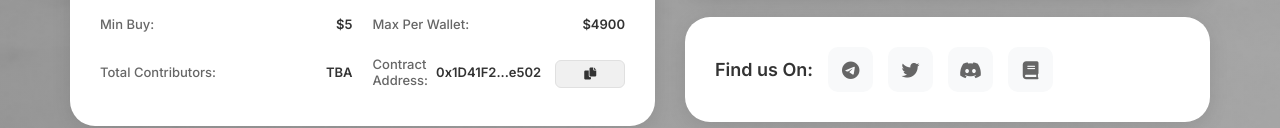
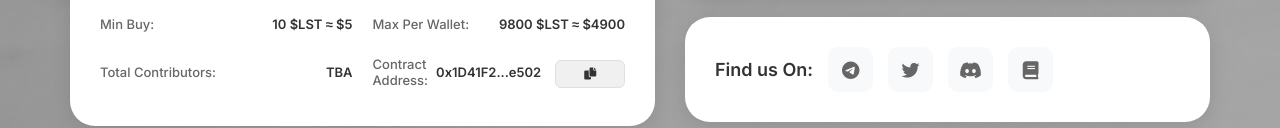
Before and after one commit to limitedsupplytokenization-arch/presale1, a plain HTML site: page index.html in a window 1280 px wide. Shown: the part 530-658 px from the top of the page. Drawn offline with Linux system fonts and the light colour scheme.

Commit message:
Update Min Buy and Max Per Wallet to show LST amounts: 10    and 9800

```diff
--- a/index.html
+++ b/index.html
@@ -84,11 +84,11 @@
                     </div>
                     <div class="detail-item">
                         <span class="label">Min Buy:</span>
-                        <span class="value">$5</span>
+                        <span class="value">10 $LST ≈ $5</span>
                     </div>
                     <div class="detail-item">
                         <span class="label">Max Per Wallet:</span>
-                        <span class="value">$4900</span>
+                        <span class="value">9800 $LST ≈ $4900</span>
                     </div>
                     <div class="detail-item">
                         <span class="label">Total Contributors:</span>
```
